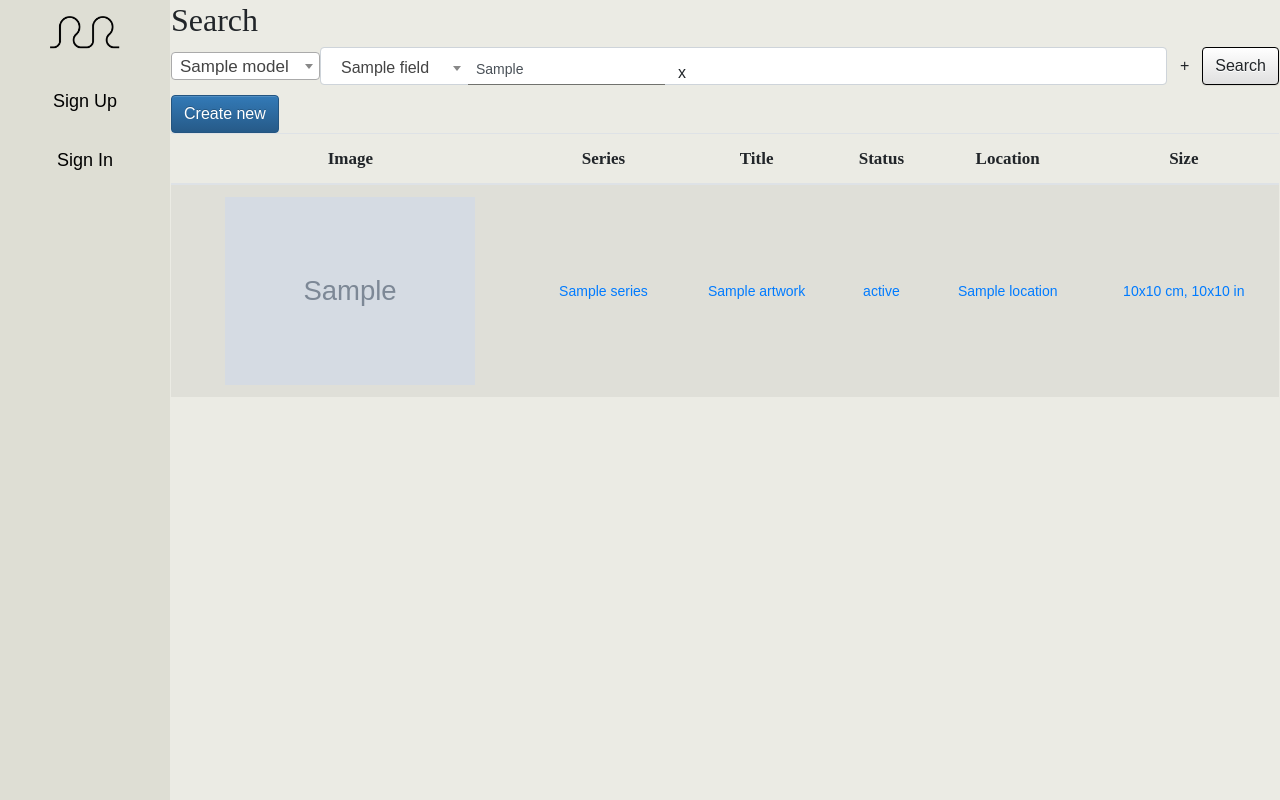
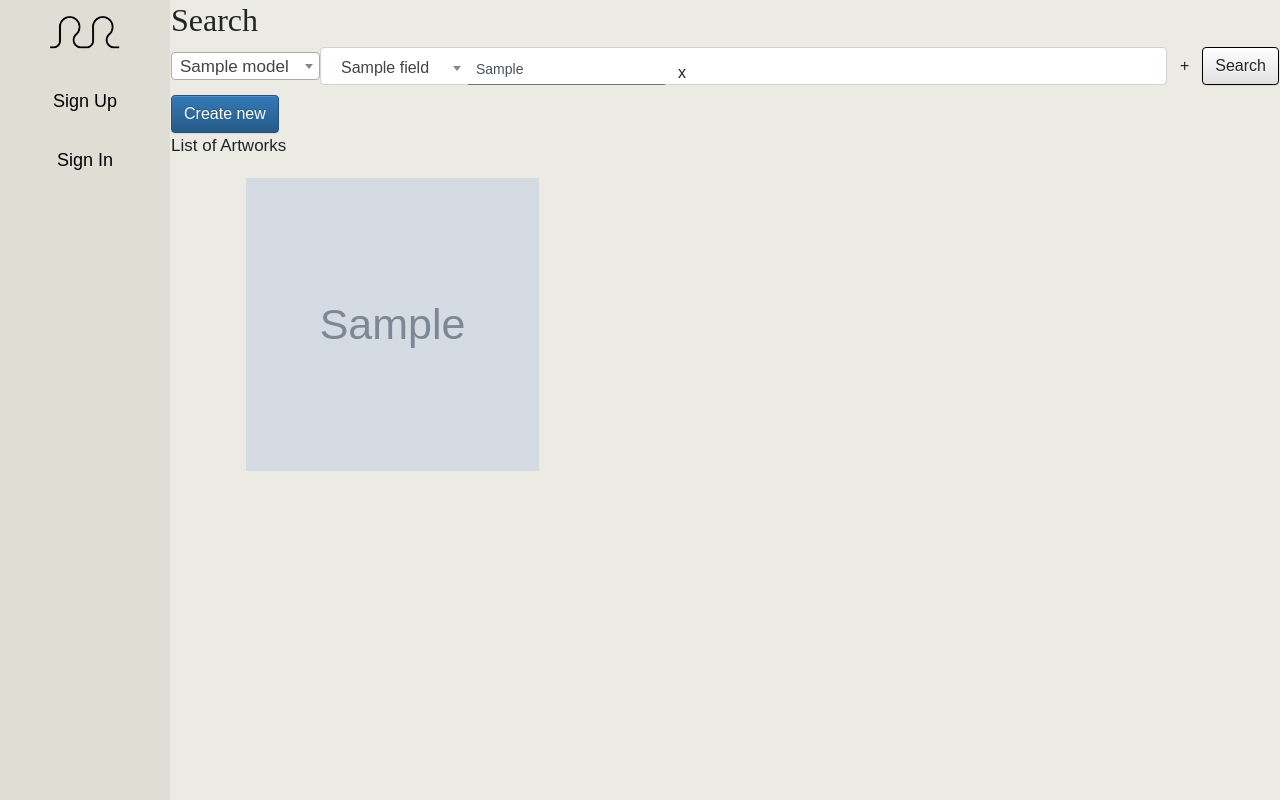
Before and after one commit to yrhooke/exhibit, a Django app: template exhibit/templates/catalogue/search.html in a window 1280 px wide. Run offline with Django 3.2, Linux system fonts and the light colour scheme; the template is opened without the code that fills it: most values are stand-ins (such as "Sample title", 1, 10 or a date in 2020); grey boxes marked "Sample" are stand-in pictures; some libraries are stand-ins or nearby versions; some web fonts are replaced.

Commit message:
move grid to artwork_list

```diff
--- a/exhibit/templates/catalogue/artwork_list.html
+++ b/exhibit/templates/catalogue/artwork_list.html
@@ -1,35 +1,22 @@
 {% load static %}
 <caption>List of Artworks</caption>
-<thead>
-    <tr>
-        <th scope="col">Image</th>
-        <th scope="col">Series</th>
-        <th scope="col">Title</th>
-        <th scope="col">Status</th>
-        <th scope="col">Location</th>
-        <th scope="col">Size</th>
-    </tr>
-</thead>
-<tbody>
-    {% for artwork in object_list %}
-    <tr>
-        <td>
-            <a href="{% url 'catalogue:artwork_detail' artwork.pk %}">
-                {% if artwork.image %}
-                <img class="img-fluid" style="object-fit: contain;" src="{{ artwork.image.url }}"
-                    alt="Artwork image">
-                {% else %}
-                <img class="img-fluid" style="object-fit: contain;"
-                    src="{% static 'catalogue/images/unicorn.png' %}" alt="Artwork image">
-                {% endif %}
-            </a>
-        </td>
-        <td><a href="{% url 'catalogue:series_detail' artwork.series.pk %}">{{ artwork.series }}</a></td>
-        <td><a href="{% url 'catalogue:artwork_detail' artwork.pk %}">{{ artwork.title }}</a></td>
-        <td><a href="{% url 'catalogue:artwork_detail' artwork.pk %}">{{ artwork.status }}</a></td>
-        <td><a href="{% url 'catalogue:location_detail' artwork.location.pk %}">{{ artwork.location }}</a></td>
-        <td><a href="{% url 'catalogue:artwork_detail' artwork.pk %}">{{ artwork.width_cm}}x{{artwork.height_cm}} cm,
-                {{ artwork.width_in }}x{{ artwork.height_in }} in </a></td>
-    </tr>
-    {% endfor %}
-</tbody>
+<div id="search-results-wrapper" class="mx-auto">
+    <div id="searchResults" style="display:flex;justify-content:flex-start;flex-wrap:wrap;width:999px;">
+
+        {% for artwork in object_list %}
+        <a class="gallery-item-wrapper" href="{% url 'catalogue:artwork_detail' artwork.pk %}">
+            <img class="gallery-item-image" src="{{ artwork.image.url }}" alt="{{ artwork.title }}">
+            <div class="gallery-item-text">
+                <h3>{{artwork.title}}</h3>
+                <ul style="display:flex;flex-direction:column;">
+                    <li>{{artwork.series}}</li>
+                    <li>{{artwork.year}} | {{ artwork.location }}</li>
+                    <li>{{ artwork.width_cm}}x{{artwork.height_cm}}cm |
+                        {{ artwork.width_in }}x{{ artwork.height_in }}in
+                    </li>
+                </ul>
+            </div>
+        </a>
+        {% endfor %}
+    </div>
+</div>
--- a/exhibit/templates/catalogue/location_list.html
+++ b/exhibit/templates/catalogue/location_list.html
@@ -1,3 +1,5 @@
+<div class="table-responsive">
+    <table class="table table-striped table-hover" id="searchResults">
         <caption>List of Locations</caption>
         <thead>
             <tr>
@@ -23,3 +25,5 @@
             </tr>
             {% endfor %}
         </tbody>
+    </table>
+</div>
--- a/exhibit/templates/catalogue/search.html
+++ b/exhibit/templates/catalogue/search.html
@@ -165,34 +165,8 @@
 <div class="row">
     <a href="{{ createLink }}" class="btn btn-primary">Create new</a>
 </div>
-{% if selectedModel == "Artwork" %}
-<div class="row">
-    <div id="search-results-wrapper" class="mx-auto">
-        <div id="searchResults" style="display:flex;justify-content:flex-start;flex-wrap:wrap;width:999px;">
 
-            {% for artwork in object_list %}
-            <a class="gallery-item-wrapper">
-                <img class="gallery-item-image" src="{{ artwork.image.url }}" alt="{{ artwork.title }}">
-                <div class="gallery-item-text">
-                    <h3>{{artwork.title}}</h3>
-                    <ul style="display:flex;flex-direction:column;">
-                        <li>{{artwork.series}}</li>
-                        <li>{{artwork.year}} | {{ artwork.location }}</li>
-                        <li>{{ artwork.width_cm}}x{{artwork.height_cm}}cm |
-                            {{ artwork.width_in }}x{{ artwork.height_in }}in
-                        </li>
-                    </ul>
-                </div>
-            </a>
-            {% endfor %}
-        </div>
-    </div>
-</div>
-{% endif %}
-
-<div class="row">
-    <div class="table-responsive">
-        <table class="table table-striped table-hover" id="searchResults">
+<div class="row" id="search-results-container">
             {% if selectedModel == "Series" %}
             {% include "./series_list.html" with object_list=object_list %}
             {% elif selectedModel == "Location" %}
@@ -202,8 +176,7 @@
             {% else %}
             {% include "./artwork_list.html" with object_list=object_list %}
             {% endif %}
-        </table>
-    </div>
+
 </div>
 
 {% endblock %}
--- a/exhibit/templates/catalogue/series_list.html
+++ b/exhibit/templates/catalogue/series_list.html
@@ -1,4 +1,5 @@
-
+<div class="table-responsive">
+    <table class="table table-striped table-hover" id="searchResults">
         <caption>List of Series</caption>
         <thead>
             <tr>
@@ -17,3 +18,5 @@
             </tr>
             {% endfor %}
         </tbody>
+    </table>
+</div>
```
Also changed, not shown: exhibit/templates/catalogue/exhibition_list.html (+6 -2 lines). Lines whose indentation alone changed are shown as unchanged.
